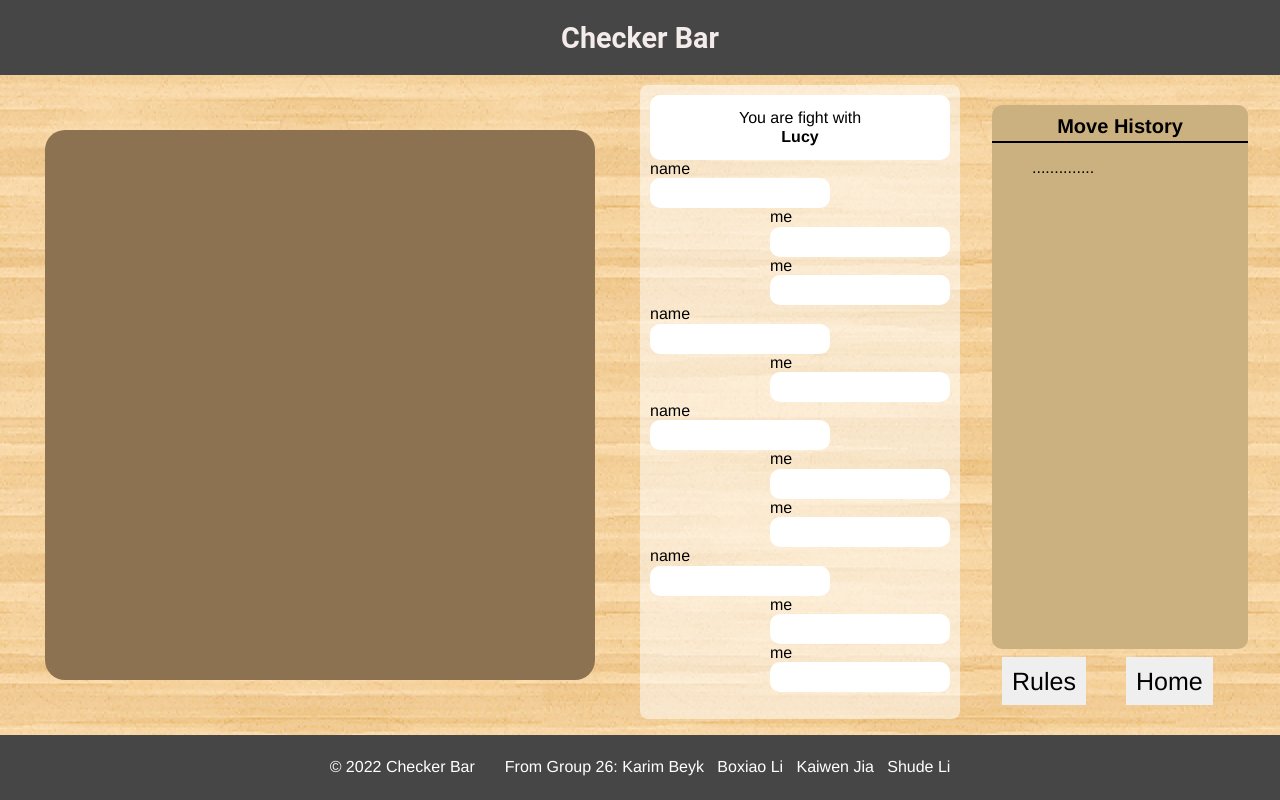
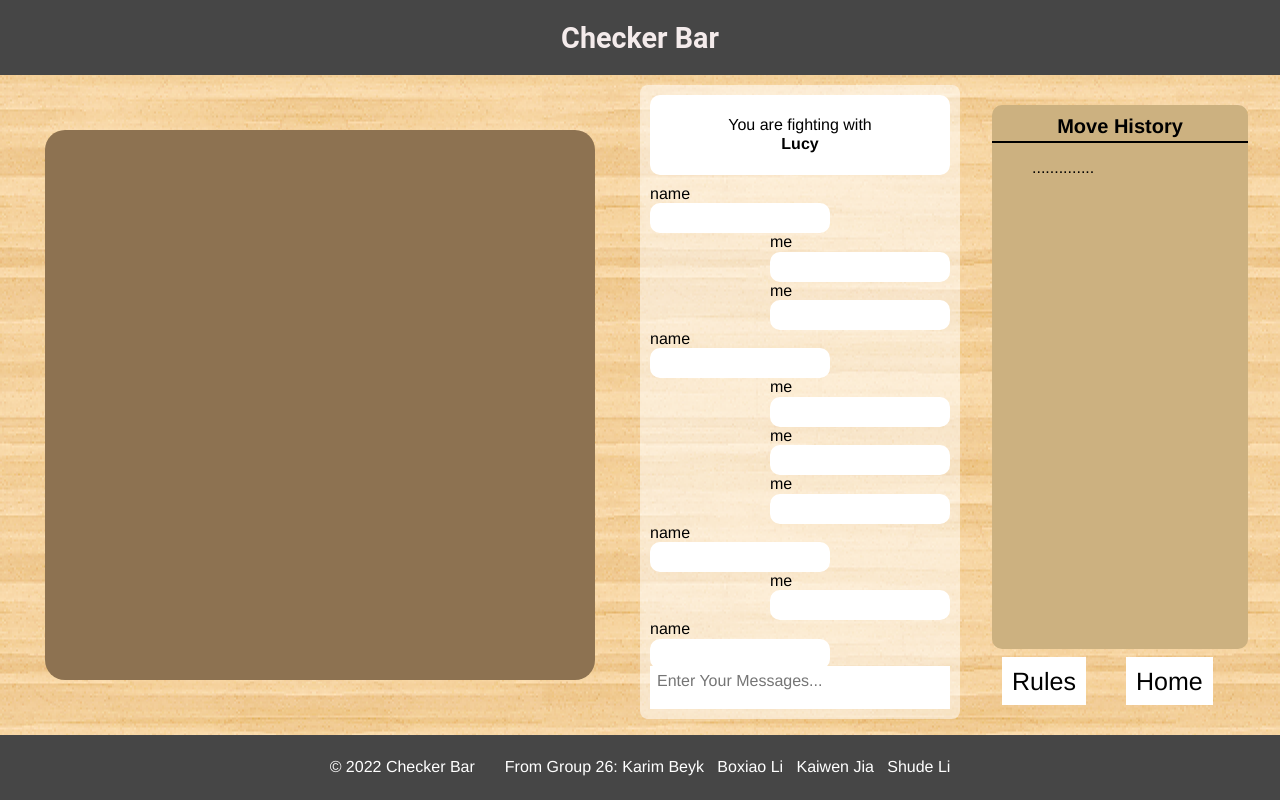
Before and after one commit to KevinKVJ/Checker-Bar, a Vue app: page /compete in a window 1280 px wide. Built offline with nearby package versions, Linux system fonts and the light colour scheme.

Commit message:
compete page updated

```diff
--- a/src/components/FightWith.vue
+++ b/src/components/FightWith.vue
@@ -1,6 +1,6 @@
 <template>
     <div class="fightWith">
-        <div>You are fight with</div>
+        <div>You are fighting with</div>
         <div class="fightWithName">Lucy</div>
     </div>
 </template>
@@ -8,7 +8,7 @@
 <style>
     .fightWith{
         width:100%;
-        height:65px;
+        height:100%;
         background:white;
         border-radius: 10px;
         display:flex;
--- a/src/components/LeftMessage.vue
+++ b/src/components/LeftMessage.vue
@@ -1,7 +1,7 @@
 <template>
     <div class="messageLeft">
         <div class="userName"> name </div>
-        <div class="msg"></div>
+        <div class="usermsg"></div>
     </div>
 </template>
 
@@ -10,7 +10,7 @@
         left:0;
         float: left;
     }
-    .msg{
+    .usermsg{
         height: 30px;
         width: 180px;
         background: white;
--- /dev/null
+++ b/src/components/MessageInputForm.vue
@@ -0,0 +1,21 @@
+<template>
+    <div class="inputMsg">
+        <input id="input" type="text" v-model="message" placeholder="Enter Your Messages...">
+    </div>
+</template>
+
+<style>
+    .inputMsg{
+        color:black;
+    }
+    #input{
+        width:100%;
+        height:100%;
+        border:2px, rgb(194, 191, 191);
+    }
+
+</style>
+
+
+<script setup>
+</script>
--- a/src/pages/Compete.vue
+++ b/src/pages/Compete.vue
@@ -3,28 +3,39 @@ import Base from '@/components/Base.vue';
 import FightWith from '../components/FightWith.vue';
 import LeftMessage from '../components/LeftMessage.vue';
 import RightMessage from '../components/RightMessage.vue';
+import MessageInputForm from '../components/MessageInputForm.vue';
+
 
 </script>
 <template>
     <Base>
         <div class="main">
+
             <div class="left">
                 <div class="checkerboard"></div>
             </div>
+
             <div class="middle">
+                <div class="sectionOne">
                     <FightWith />
-                <LeftMessage />
-                <RightMessage />
-                <RightMessage />
-                <LeftMessage />
-                <RightMessage />
+                </div>
+                <div class="sectionTwo">
                     <LeftMessage />
                     <RightMessage />
                     <RightMessage />
                     <LeftMessage />
                     <RightMessage />
                     <RightMessage />
+                    <RightMessage />
+                    <LeftMessage />
+                    <RightMessage />
+                    <LeftMessage />
                 </div>
+                <div class="sectionThree">
+                    <MessageInputForm/>
+                </div>
+            </div>
+
             <div class="right">
                 <div class="moveHistory">
                     <div class="moveHistoryContent">
@@ -35,11 +46,14 @@ import RightMessage from '../components/RightMessage.vue';
                         </ul>
                     </div>
                     <div class="buttonSection">
+                        <!-- <vs-button @click="popupActivo=true" color="primary" type="border" class="buttons" id="buttonOne" >Rules</vs-button>
+                        <Popup /> -->
                         <button class="buttons" id="buttonOne">Rules</button>
                         <button @click="toHomePage()" class="buttons">Home</button>
                     </div>
                 </div>
             </div>
+
         </div>
     </Base>
 </template>
@@ -77,8 +91,27 @@ import RightMessage from '../components/RightMessage.vue';
         padding:10px;
         margin-top: 10px;
         background-color: rgba(255,255,255,0.5);
+        border-radius: 8px;
+    }
+    .sectionOne{
+        float:left;
+        width: 100%;
+        height: 13%;
+    }
+    .sectionTwo{
+        float:left;
+        width: 100%;
+        height: 80%;
+        padding-bottom:10px;
+        padding-top:10px;
         overflow:scroll;
-        border-radius: 8px;
+    }
+    .sectionThree{
+        float:left;
+        width: 100%;
+        height: 7%;
+        background: white;
+        padding: 5px;
     }
     /* ------ move history ------ */
     .right{
@@ -113,6 +146,7 @@ import RightMessage from '../components/RightMessage.vue';
         padding: 10px;
         margin-top: 8px;
         border: none;
+        background: white;
     }
     #buttonOne{
         margin-left: 10px;
@@ -124,6 +158,7 @@ import RightMessage from '../components/RightMessage.vue';
 </style>
 
 <script>
+
 export default{
     methods:{
         toHomePage(){
--- a/src/pages/SelectMode.vue
+++ b/src/pages/SelectMode.vue
@@ -5,8 +5,8 @@ import BigButton from '../components/BigButton.vue';
 <template>
     <Base>
         <div class="content">
-            <BigButton fontSize="40px" title="Compete"/>
-            <BigButton fontSize="40px" title="Spectate"/>
+            <BigButton @click="toCompetePage()" fontSize="40px" title="Compete"/>
+            <BigButton @click="toCompetePage()" fontSize="40px" title="Spectate"/>
         </div>
     </Base>
 </template>
@@ -28,5 +28,11 @@ import BigButton from '../components/BigButton.vue';
 </style>
 
 <script>
-
+export default{
+    methods:{
+        toCompetePage(){
+            this.$router.push({ path: '/compete' })
+        }
+    }
+}
 </script>
```
Also changed, not shown: src/components/RulePopup.vue (added, +34 -0 lines). Lines whose indentation alone changed are shown as unchanged.
